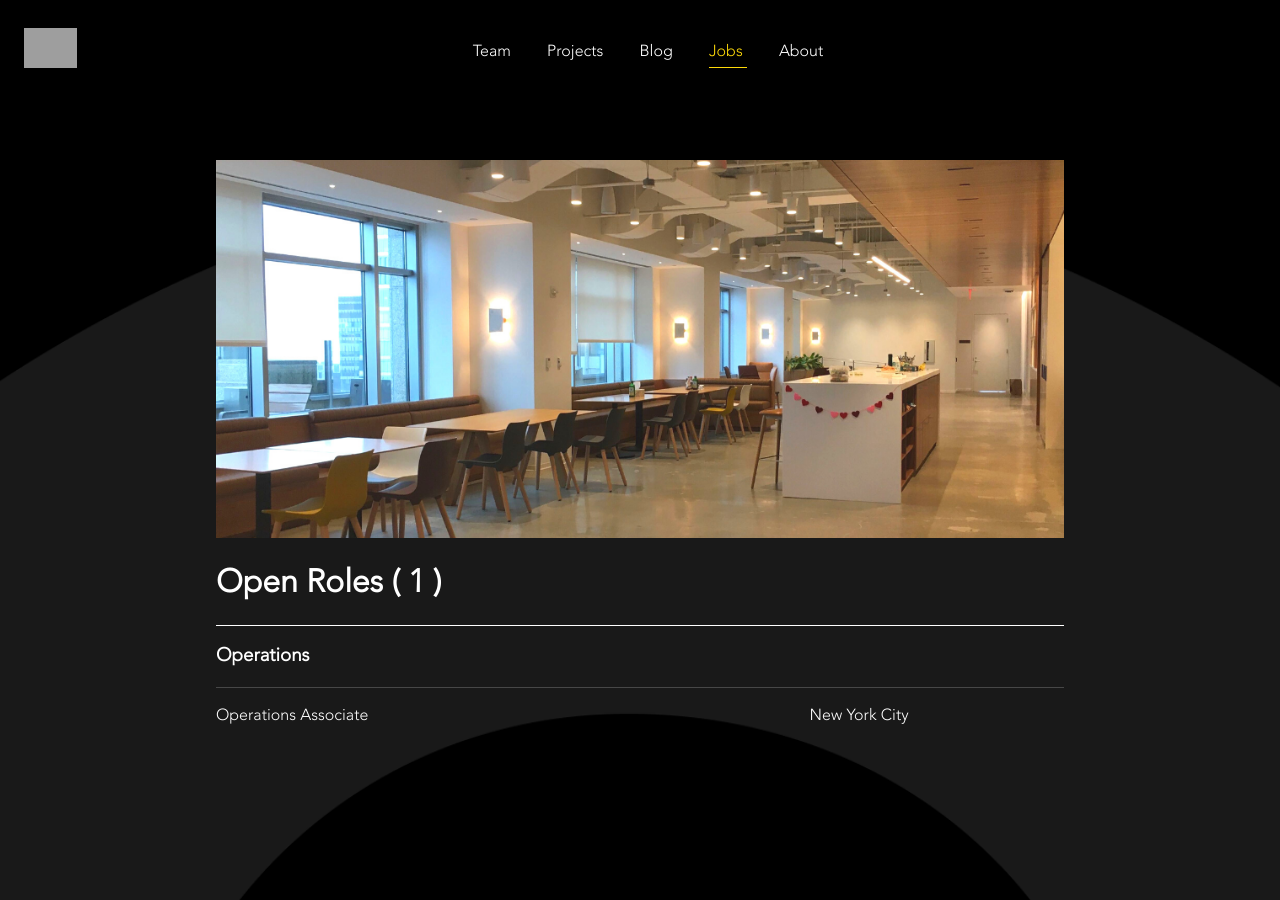
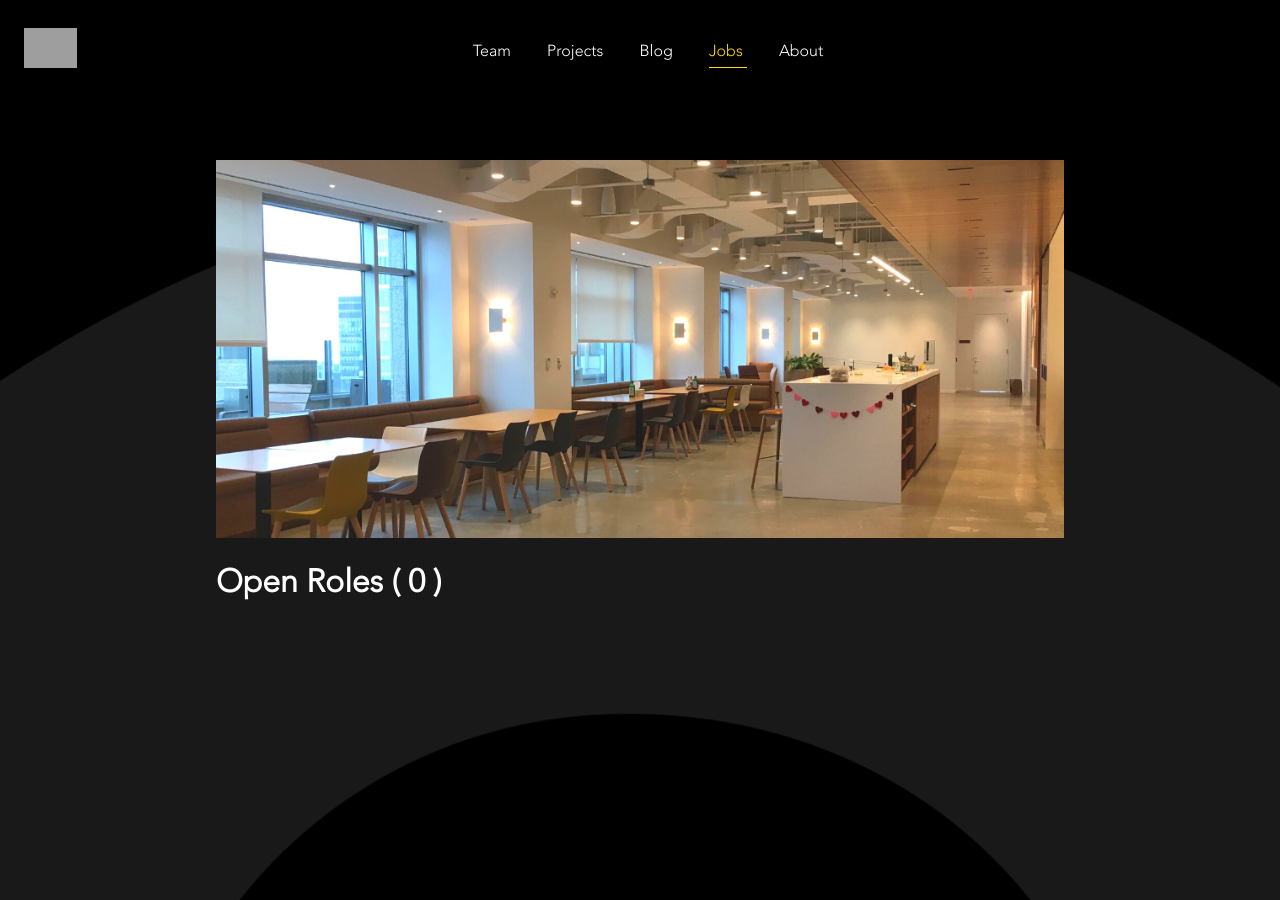
Before and after one commit to furszy/chaincodelabs.github.io, a Jekyll site: the page built from jobs.html, in a window 1280 px wide. Built offline with Jekyll 4.4.1, drawn with Linux system fonts in a browser that asks for light colours; grey boxes are pictures that could not be loaded.

Commit message:
rm ops role (#58)

```diff
--- a/_data/jobs.yml
+++ b/_data/jobs.yml
@@ -3,9 +3,3 @@
     title: Postdoctoral Researcher - Cryptography
     location: New York City
     link: https://jobs.lever.co/chaincode/a6d9c801-822d-4ccf-a86c-c117992a5d2e
-
-- department: Ops
-  job:
-    title: Operations Manager
-    location: New York City
-    link: https://chaincode.applytojob.com/apply/mywYUuE38u/Operations-Manager
--- a/jobs.html
+++ b/jobs.html
@@ -9,10 +9,10 @@ title: Jobs | Chaincode Labs
   </div>
   <h1>
     Open Roles (
-    <span class="jobs-number">1</span>
+    <span class="jobs-number">0</span>
     )
   </h1>
-  <div>
+  <!-- <div>
     <h3 class="department">Operations</h3>
     <a
       href="https://chaincode.applytojob.com/apply/nKbJQrW2KR/Operations-Associate"
@@ -24,5 +24,5 @@ title: Jobs | Chaincode Labs
         <p class="jobs-location">New York City</p>
       </div>
     </a>
-  </div>
+  </div> -->
 </div>
```
